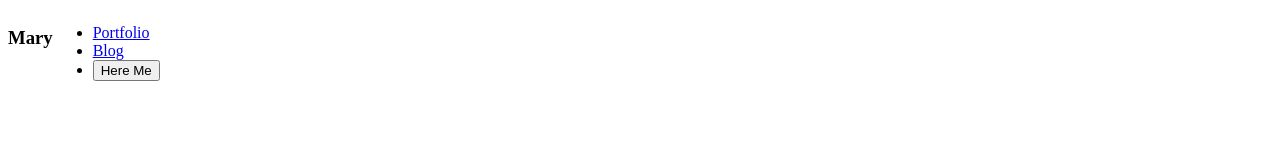
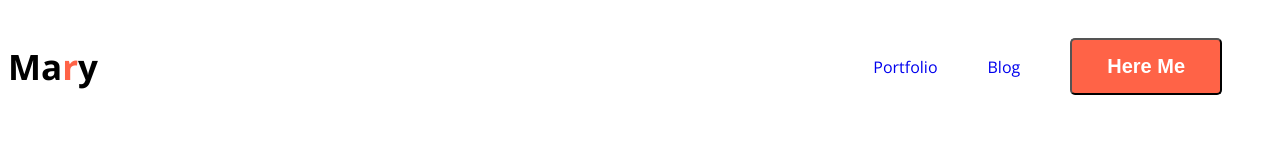
Before and after one commit to minhazuddin25/wd-portfolio, a plain HTML site: page index.html in a window 1280 px wide. Drawn offline with nearby package versions, Linux system fonts and the light colour scheme.

Commit message:
added a buttion

```diff
--- a/index.html
+++ b/index.html
@@ -8,12 +8,12 @@
 </head>
 <body>
     <header>
-        <nav>
-            <h3>Mary</h3>
+        <nav class="nav-title">
+            <h3>Ma<span>r</span>y</h3>
             <ul>
                 <li><a href="#">Portfolio</a></li>
                 <li><a href="#">Blog</a></li>
-                <li><button>Here Me</button></li>
+                <li><button class="btn-primary">Here Me</button></li>
             </ul>
         </nav>
     </header>
--- a/style.css
+++ b/style.css
@@ -1,3 +1,42 @@
+
+  @import url('https://fonts.googleapis.com/css2?family=Open+Sans:wght@400;700&display=swap');
+
+
+
 nav{
     display: flex;
+    justify-content: space-between;
+    align-items: center;
 }
+
+.nav-title{
+    font-family: 'Open Sans', sans-serif;
+
+}
+.nav-title h3{
+    font-size: 35px;
+}
+span{
+    color: tomato;
+}
+
+nav > ul{
+    display: flex;
+    align-items: center;
+}
+nav li{
+    list-style: none;
+    margin-right: 50px;
+}
+nav a{
+    text-decoration: none;
+}
+
+.btn-primary{
+    background-color: tomato;
+    color: #fff;
+    font-size: 20px;
+    font-weight: 700;
+    border-radius: 5px;
+    padding: 15px 35px;
+}
```
Also changed, not shown: hardy.png (added).
